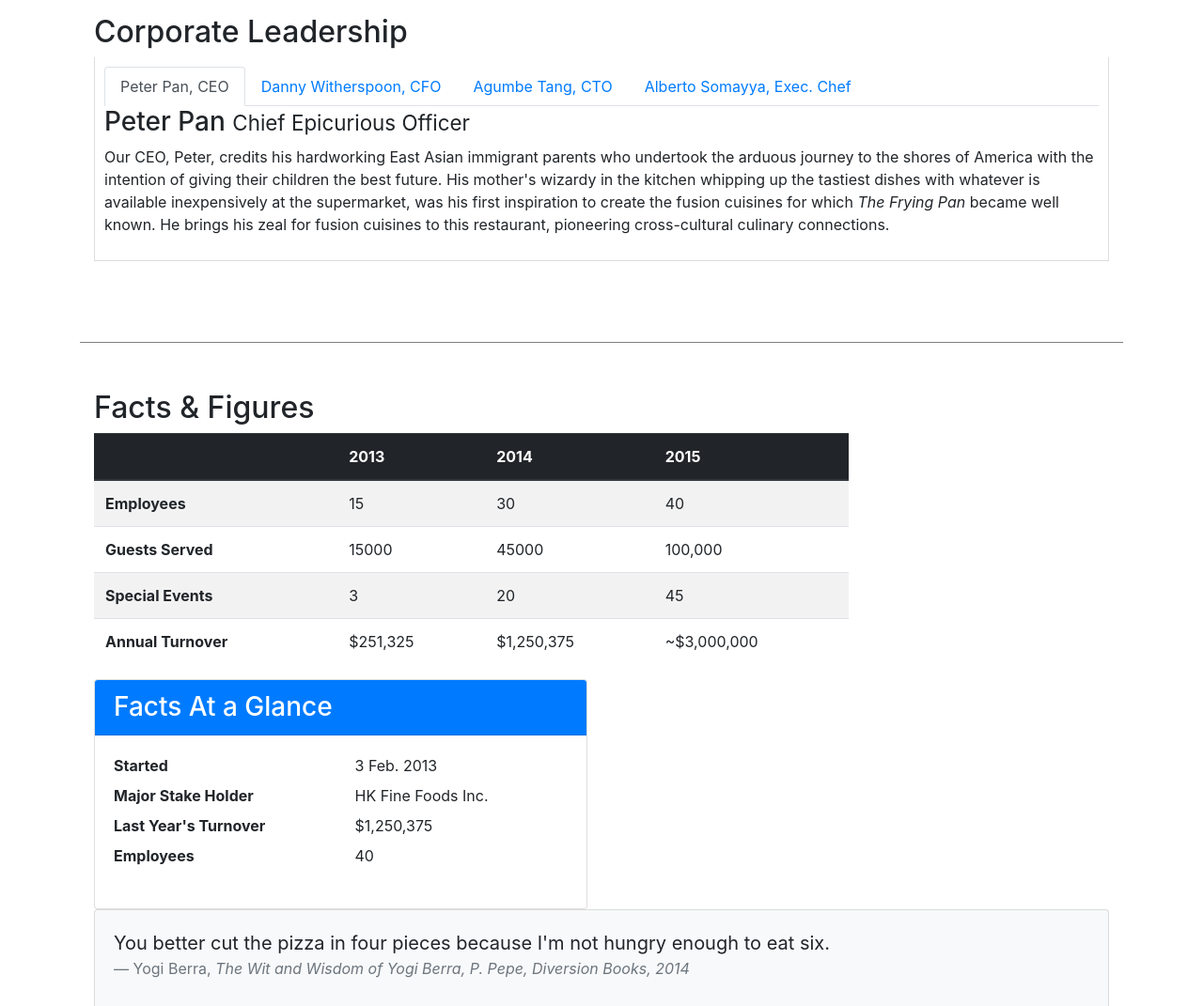
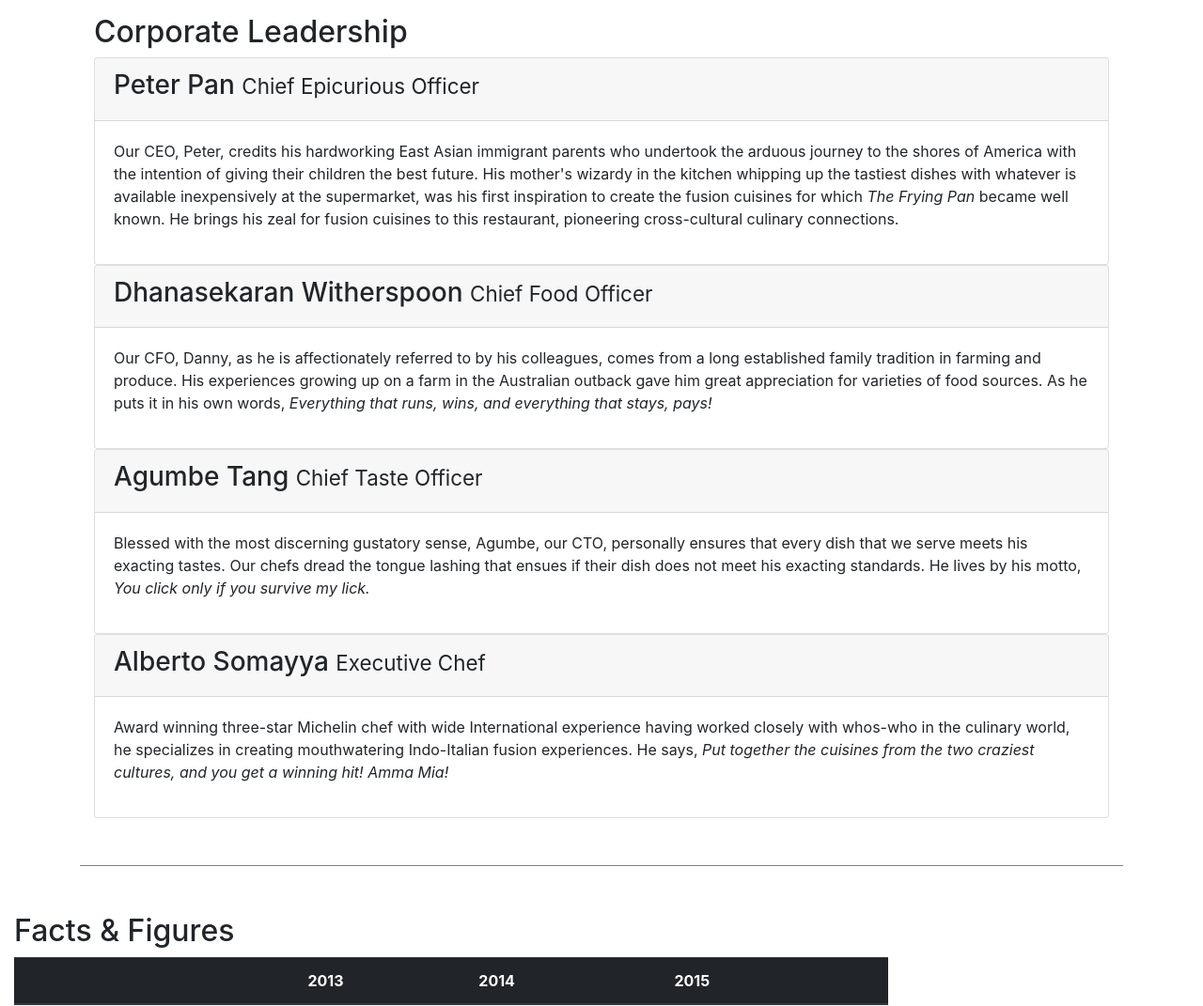
Before and after one commit to lostancient/confusion, a website: page aboutus.html in a window 1280 px wide. Shown: the part 900-1971 px from the top of the page at 94% size. Drawn offline with nearby package versions, Linux system fonts and the light colour scheme.

Commit message:
Accordion

```diff
--- a/aboutus.html
+++ b/aboutus.html
@@ -72,48 +72,67 @@
         <div class="row row-content">
             <div class="col-12">
                 <h2>Corporate Leadership</h2>
-                <div class="tab-content">
-                    <ul class="nav nav-tabs">
-                        <li class="nav-item">
-                        <a class="nav-link active" href="#peter" role="tab" data-toggle="tab">Peter Pan, CEO</a>
-                        </li>
-                        <li class="nav-item">
-                        <a class="nav-link" href="#danny" role="tab" data-toggle="tab">Danny Witherspoon, CFO</a>
-                        </li>
-                        <li class="nav-item">
-                        <a class="nav-link" href="#agumbe"role="tab"
-                            data-toggle="tab">Agumbe Tang, CTO</a>
-                        </li>
-                        <li class="nav-item">
-                        <a class="nav-link" href="#alberto" role="tab" data-toggle="tab">Alberto Somayya, Exec. Chef</a>
-                        </li>
-                    </ul>
-                    <div role="tabpanel" class="tab-pane fade show active" id="peter">
-                        <h3>Peter Pan <small>Chief Epicurious Officer</small></h3>
+                <div class="accordion" id="accordion">
+                        <div class="card">
+                            <div class="card-header" role="tab" id="peterhead">
+                                <h3 class="mb-0">
+                                <a data-toggle="collapse" data-target="#peter">
+                                <h3>Peter Pan <small>Chief Epicurious Officer</small></h3></a>
+                            </div>
+                            <div class="collapse show" id="peter" data-parent="#accordion">
+                                <div class="card-body">
                                     <p class="d-none d-sm-block">Our CEO, Peter, credits his hardworking East Asian immigrant parents who undertook
                                         the arduous journey to the shores of America with the intention of giving their children the best future.
                                         His mother's wizardy in the kitchen whipping up the tastiest dishes with whatever is available inexpensively
                                         at the supermarket, was his first inspiration to create the fusion cuisines for which <em>The Frying Pan</em>
                                         became well known. He brings his zeal for fusion cuisines to this restaurant, pioneering cross-cultural culinary connections.</p>
                                 </div>
-                    <div role="tabpanel" class="tab-pane fade" id="danny">
-                        <h3>Dhanasekaran Witherspoon <small>Chief Food Officer</small></h3>
+                            </div>
+                        </div>
+                    </div>
+                    <div class="card">
+                        <div class="card-header" role="tab" id="dannyhead">
+                            <h3 class="mb-0">
+                            <a data-toggle="collapse" data-target="#danny">
+                            <h3>Dhanasekaran Witherspoon <small>Chief Food Officer</small></h3></a>
+                        </div>
+                        <div class="collapse show" id="danny" data-parent="#accordion">
+                            <div class="card-body">
                                 <p class="d-none d-sm-block">Our CFO, Danny, as he is affectionately referred to by his colleagues, comes from a
                                 long established family tradition in farming and produce. His experiences growing up on a farm in the Australian
                                 outback gave him great appreciation for varieties of food sources. As he puts it in his own words,
                                 <em>Everything that runs, wins, and everything that stays, pays!</em></p>
                             </div>
-                    <div role="tabpanel" class="tab-pane fade" id="agumbe">
-                        <h3>Agumbe Tang <small>Chief Taste Officer</small></h3>
+                        </div>
+                    </div>
+                    <div class="card">
+                        <div class="card-header" role="tab" id="agumbehead">
+                            <h3 class="mb-0">
+                            <a data-toggle="collapse" data-target="#agumbe">
+                            <h3>Agumbe Tang <small>Chief Taste Officer</small></h3></a>
+                        </div>
+                        <div class="collapse show" id="agumbe" data-parent="#accordion">
+                            <div class="card-body">
                                 <p class="d-none d-sm-block">Blessed with the most discerning gustatory sense, Agumbe, our CTO, personally ensures
                                     that every dish that we serve meets his exacting tastes. Our chefs dread the tongue lashing that ensues if their
                                     dish does not meet his exacting standards. He lives by his motto, <em>You click only if you survive my lick.</em></p>
                             </div>
-                    <div role="tabpanel" class="tab-pane fade" id="alberto">
-                        <h3>Alberto Somayya <small>Executive Chef</small></h3>
+                        </div>
+                    </div>
+
+                    <div class="card">
+                        <div class="card-header" role="tab" id="albertohead">
+                            <h3 class="mb-0">
+                            <a data-toggle="collapse" data-target="#alberto">
+                            <h3>Alberto Somayya <small>Executive Chef</small></h3></a>
+                        </div>
+                        <div class="collapse show" id="alberto" data-parent="#accordion">
+                            <div class="card-body">
                                 <p class="d-none d-sm-block">Award winning three-star Michelin chef with wide International experience having worked
                                 closely with whos-who in the culinary world, he specializes in creating mouthwatering Indo-Italian fusion experiences.
                                 He says, <em>Put together the cuisines from the two craziest cultures, and you get a winning hit! Amma Mia!</em></p>
+                            </div>
+                        </div>
                     </div>
                 </div>
             </div>
```
Lines whose indentation alone changed are shown as unchanged.
